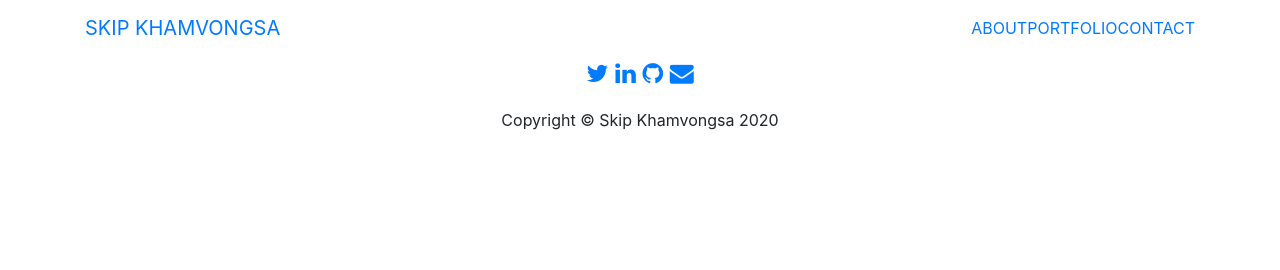
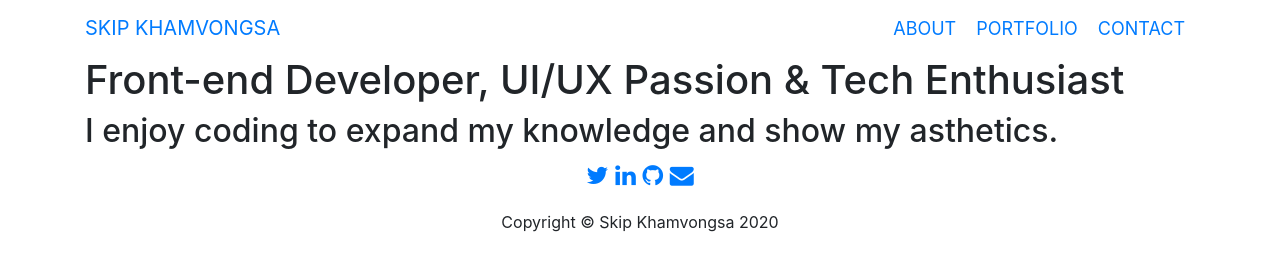
Before and after one commit to skip1113/Skips-Portfolio, a website: page index.html in a window 1280 px wide. Drawn offline with nearby package versions, Linux system fonts and the light colour scheme.

Commit message:
Created intro and bio sections

```diff
--- a/css/style.css
+++ b/css/style.css
@@ -1,3 +1,11 @@
+.navbar .container a{
+    text-decoration: none;
+}
+.navbar .navbar-menu .nav a {
+    margin: 10px;
+    font-size: 18px;
+}
+
 footer .social-icons {
     font-size: 1.5em;
 }
--- a/index.html
+++ b/index.html
@@ -32,22 +32,45 @@
                 <div class="navbar-end">
                     <ul class="nav justify-content-end" style="flex-wrap: nowrap;">
                         <li class="nav-item">
-                            <a href="/about" id="about-link">ABOUT</a>
+                            <a href="#about-section" id="about-link">ABOUT</a>
                         </li>
                         <br>
                         <li class="nav-item">
-                            <a href="/portfolio" id="portfolio-link">PORTFOLIO</a>
+                            <a href="#portfolio-section" id="portfolio-link">PORTFOLIO</a>
                         </li>
                         <br>
                         <li class="nav-item">
-                            <a href="/contact" id="contact-link">CONTACT</a>
+                            <a href="#contact-section" id="contact-link">CONTACT</a>
                         </li>
                     </ul>
                 </div>
             </div>
         </div>
     </nav>
+    <section class="page-section bio">
+        <div class="body">
+            <div class="container">
+                <div class="columns is-centered">
+                    <div class="column">
+                        <h1 class="title">Front-end Developer, UI/UX Passion & Tech Enthusiast</h1>
+                        <h2 class="subtitle">I enjoy coding to expand my knowledge and show my asthetics.</h2>
+                        <!-- Insert image here -->
+                    </div>
+                </div>
+            </div>
+        </div>
+    </section>
+    <section class="page-section about" id="about-section">
+        <div class="body">
+            <div class="container">
+                <div class="columns is-centered">
+                    <div class="column">
 
+                    </div>
+                </div>
+            </div>
+        </div>
+    </section>
     <footer class="footer text-center">
         <div class="container">
             <div class="social-icons">
```
